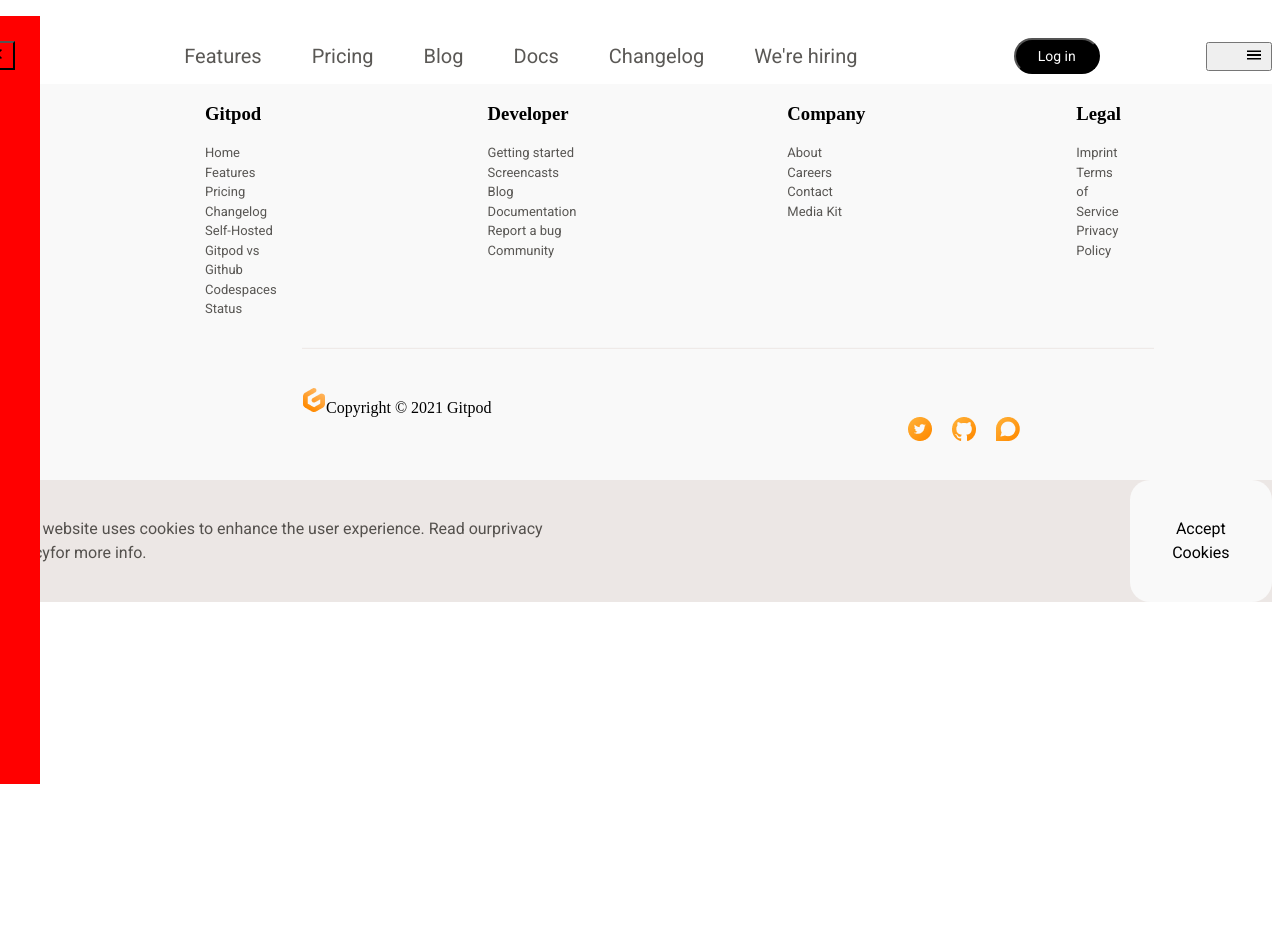
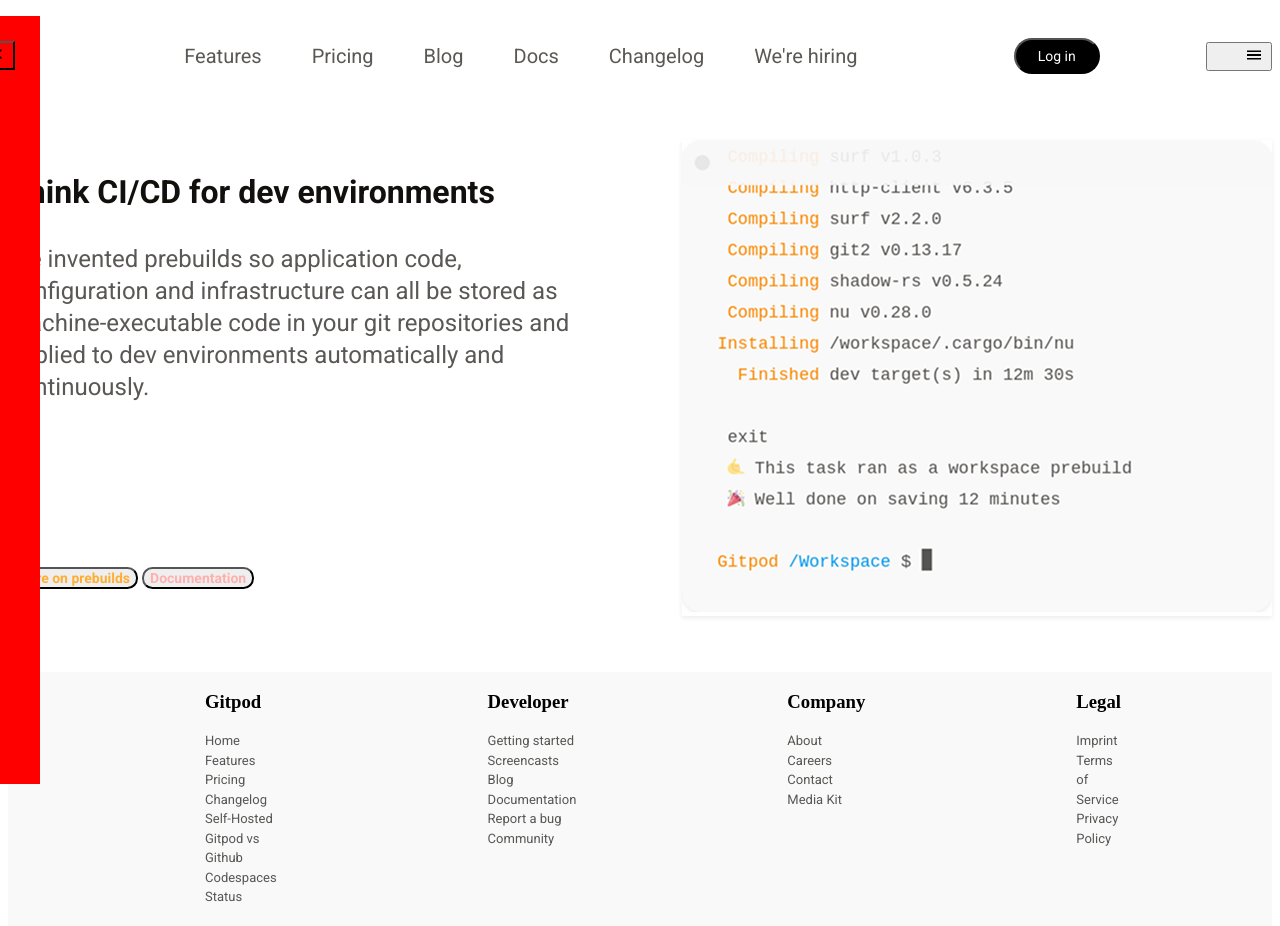
Before and after one commit to obidjon20/jamoa, a plain HTML site: page index.html in a window 1280 px wide. Shown: the top 926 px of the page. Before the commit the page ends 800 px from the top, so only its background shows below. Drawn offline with Linux system fonts and the light colour scheme.

Commit message:
Abdulaziz

```diff
--- /dev/null
+++ b/css/blog.css
@@ -0,0 +1,59 @@
+.blog-left{
+    width: 655px;
+}
+
+.blog-section{
+    display: flex;
+    padding: 56px 0px 56px 0px;
+    gap: 79px;
+}
+
+.blog-left h3{
+    font-family: Roboto;
+font-weight: 700;
+font-size: 32px;
+line-height: 40px;
+letter-spacing: 0%;
+color: #12100C;
+
+}
+
+.blog-left p{
+    font-family: Roboto;
+font-weight: 400;
+font-size: 24px;
+line-height: 31.92px;
+letter-spacing: 0%;
+color: #12100CB2;
+}
+
+.blog-buuton{
+    font-family: Roboto;
+font-weight: 700;
+font-size: 14px;
+line-height: 16px;
+letter-spacing: 0%;
+text-align: center;
+color: #FFAE33;
+border-radius: 10.5px;
+}
+
+.blog-button{
+    font-family: Roboto;
+font-weight: 700;
+font-size: 14px;
+line-height: 16px;
+letter-spacing: 0%;
+text-align: center;
+color: #FFB0AE;
+border-radius: 10.5px;
+}
+
+.blog-left p{
+    padding-bottom: 139px;
+}
+
+.blog-right{
+    box-shadow: 0px 2px 5px 0px #00000014;
+
+}
--- a/css/style.css
+++ b/css/style.css
@@ -1,3 +1,4 @@
 @import "./footer.css";
 @import "./header.css";
 @import "./universal.css";
+@import"./blog.css";
--- a/index.html
+++ b/index.html
@@ -55,7 +55,19 @@
     <main>
       <section></section>
       <section></section>
-      <section></section>
+      <section class="Blog">
+        <div class="container blog-section">
+          <div class="blog-left">
+            <h3>Think CI/CD for dev environments</h3>
+            <p>We invented prebuilds so application code, configuration and infrastructure can all be stored as machine-executable code in your git repositories and applied to dev environments automatically and continuously.</p>
+            <button class="blog-buuton">More on prebuilds </button>
+            <button class="blog-button">Documentation </button>
+          </div>
+          <div class="blog-right">
+            <div><img src="./images/blog/Rectangle (13).png" alt=""></div>
+          </div>
+        </div>
+      </section>
       <section></section>
       <section></section>
     </main>
```
Also changed, not shown: images/blog/Rectangle (13).png (added).
